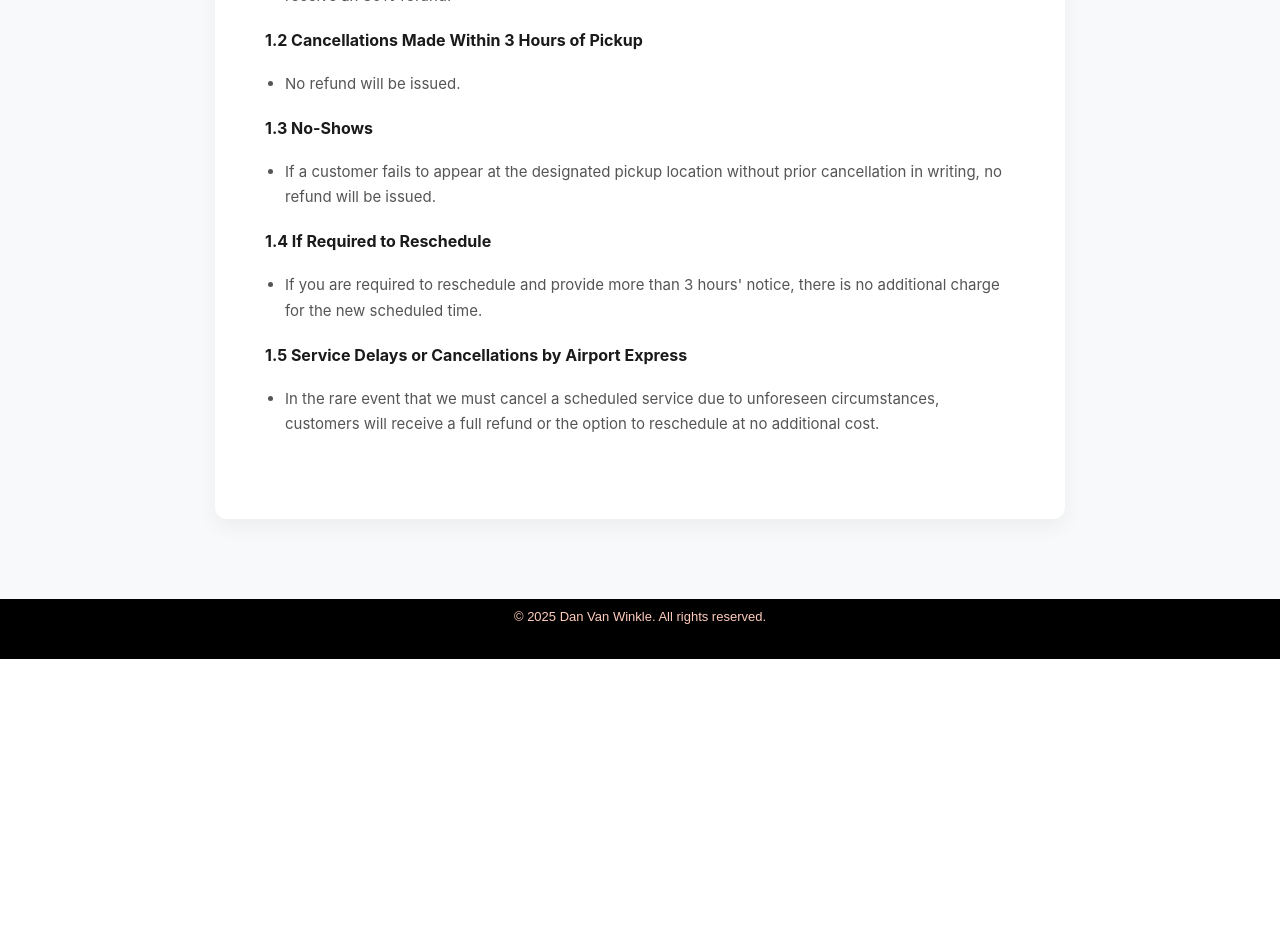
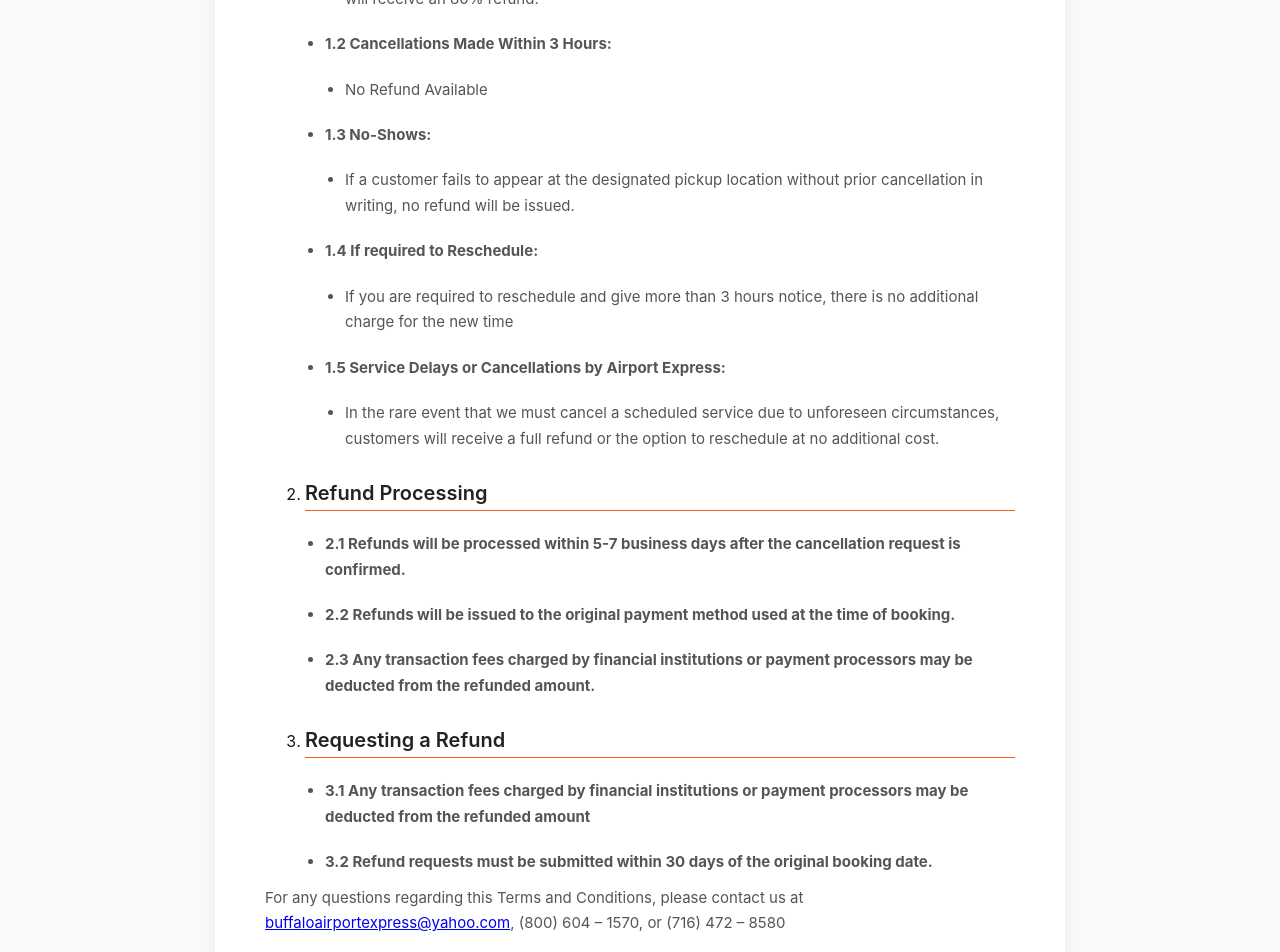
Before and after one commit to AhmadSiddiquiHub/buffalo-airport-express, a Next.js app: page /policies/refund-policy in a window 1280 px wide. Shown: the part 880-1832 px from the top of the page. Before the commit the page ends 1539 px from the top, so only its background shows below. Built offline with nearby package versions, Linux system fonts and the light colour scheme.

Commit message:
All Policies Pages

```diff
--- a/app/policies/refund-policy/page.tsx
+++ b/app/policies/refund-policy/page.tsx
@@ -20,57 +20,114 @@ const RefundPolicy = () => {
           </div>
 
           <div className="terms-block">
-            <h3>1. Cancellation and Refund Conditions</h3>
-
-            <section>
-              <h4>1.1 Cancellations Made More Than 3 Hours Before Pickup</h4>
+            <ol>
+              <li>
+                <h3>Cancellation and Refund Conditions</h3>
+                <ul>
+                  <li>
+                    <h4>
+                      1.1 Cancellations Made More Than 3 Hours Before Pickup:
+                    </h4>
                     <ul>
                       <li>
                         Customers who cancel their reservation more than 3 hours
-                  before the scheduled pickup time will receive an 80% refund.
+                        before the scheduled pickup time will receive an 80%
+                        refund.
                       </li>
                     </ul>
-            </section>
-
-            <section>
-              <h4>1.2 Cancellations Made Within 3 Hours of Pickup</h4>
+                  </li>
+                  <li>
+                    <h4>1.2 Cancellations Made Within 3 Hours:</h4>
                     <ul>
-                <li>No refund will be issued.</li>
+                      <li>No Refund Available</li>
                     </ul>
-            </section>
-
-            <section>
-              <h4>1.3 No-Shows</h4>
+                  </li>
+                  <li>
+                    <h4>1.3 No-Shows:</h4>
                     <ul>
                       <li>
                         If a customer fails to appear at the designated pickup
-                  location without prior cancellation in writing, no refund will
-                  be issued.
+                        location without prior cancellation in writing, no
+                        refund will be issued.
                       </li>
                     </ul>
-            </section>
-
-            <section>
-              <h4>1.4 If Required to Reschedule</h4>
+                  </li>
+                  <li>
+                    <h4>1.4 If required to Reschedule:</h4>
                     <ul>
                       <li>
-                  If you are required to reschedule and provide more than 3
-                  hours&apos; notice, there is no additional charge for the new
-                  scheduled time.
+                        If you are required to reschedule and give more than 3
+                        hours notice, there is no additional charge for the new
+                        time
                       </li>
                     </ul>
-            </section>
-
-            <section>
-              <h4>1.5 Service Delays or Cancellations by Airport Express</h4>
+                  </li>
+                  <li>
+                    <h4>
+                      1.5 Service Delays or Cancellations by Airport Express:
+                    </h4>
                     <ul>
                       <li>
-                  In the rare event that we must cancel a scheduled service due
-                  to unforeseen circumstances, customers will receive a full
-                  refund or the option to reschedule at no additional cost.
+                        In the rare event that we must cancel a scheduled
+                        service due to unforeseen circumstances, customers will
+                        receive a full refund or the option to reschedule at no
+                        additional cost.
                       </li>
                     </ul>
-            </section>
+                  </li>
+                </ul>
+              </li>
+              <li>
+                <h3>Refund Processing</h3>
+                <ul>
+                  <li>
+                    <h4>
+                      2.1 Refunds will be processed within 5-7 business days
+                      after the cancellation request is confirmed.
+                    </h4>
+                  </li>
+                  <li>
+                    <h4>
+                      2.2 Refunds will be issued to the original payment method
+                      used at the time of booking.
+                    </h4>
+                  </li>
+                  <li>
+                    <h4>
+                      2.3 Any transaction fees charged by financial institutions
+                      or payment processors may be deducted from the refunded
+                      amount.
+                    </h4>
+                  </li>
+                </ul>
+              </li>
+              <li>
+                <h3>Requesting a Refund</h3>
+                <ul>
+                  <li>
+                    <h4>
+                      3.1 Any transaction fees charged by financial institutions
+                      or payment processors may be deducted from the refunded
+                      amount
+                    </h4>
+                  </li>
+                  <li>
+                    <h4>
+                      3.2 Refund requests must be submitted within 30 days of
+                      the original booking date.
+                    </h4>
+                  </li>
+                </ul>
+              </li>
+            </ol>
+            <p>
+              For any questions regarding this Terms and Conditions, please
+              contact us at{" "}
+              <a href="mailto:buffaloairportexpress@yahoo.com">
+                buffaloairportexpress@yahoo.com
+              </a>
+              , (800) 604 &ndash; 1570, or (716) 472 &ndash; 8580
+            </p>
           </div>
         </div>
       </section>
```
Also changed, not shown: app/policies/privacy-policy/page.tsx (added, +170 -0 lines), app/policies/terms-and-conditions/page.tsx (+5 -5 lines). Lines whose indentation alone changed are shown as unchanged.
